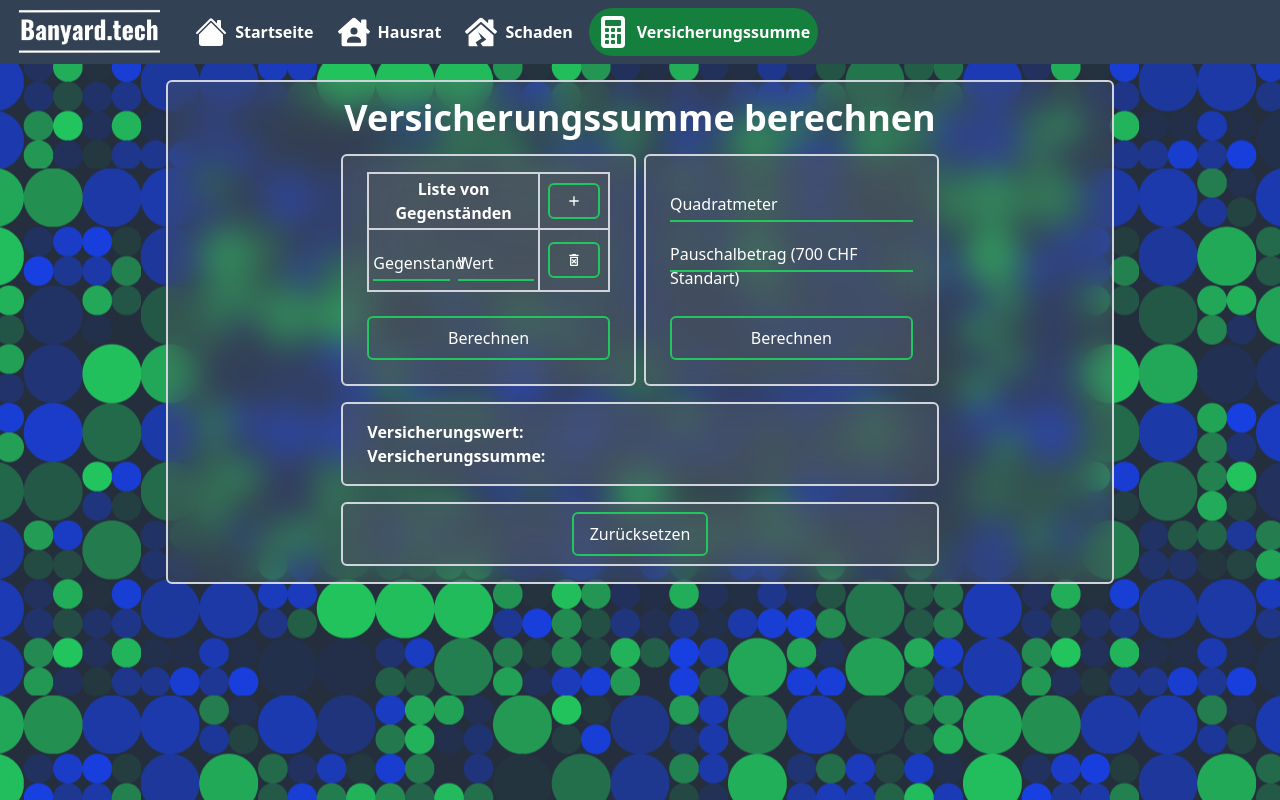
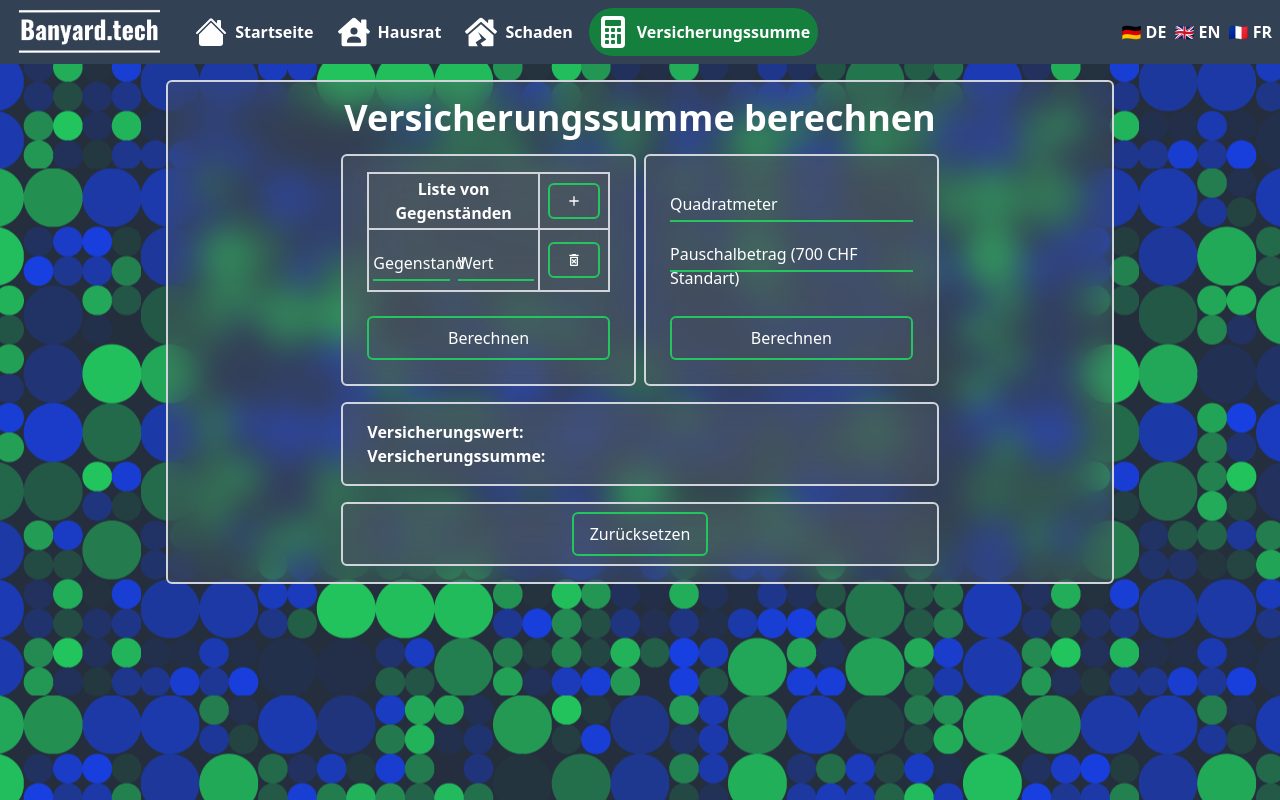
Before and after one commit to AelElliotBanyard/vs-rechner-banyard, a Next.js app in the folder CODE/: page /hausrat/versicherungssumme in a window 1280 px wide. Built offline with nearby package versions, Linux system fonts and the light colour scheme.

Commit message:
add language control to nav and styled

```diff
--- a/CODE/src/components/Navigation.tsx
+++ b/CODE/src/components/Navigation.tsx
@@ -4,7 +4,7 @@ import { BsCalculatorFill, BsHouseFill } from "react-icons/bs";
 import { useRouter } from "next/router";
 
 const Navigation = () => {
-  const router = useRouter();
+  const { locale, locales, asPath } = useRouter();
   let routes = [
     {
       name: "Startseite",
@@ -32,7 +32,11 @@ const Navigation = () => {
       <nav className="navigation">
         <div className="navLogo">
           <Link href="/">
-            <img src="/logo-big-dark-transparent.png" alt="Logo" className="logo" />
+            <img
+              src="/logo-big-dark-transparent.png"
+              alt="Logo"
+              className="logo"
+            />
           </Link>
         </div>
         <div className="navLinks">
@@ -41,8 +45,7 @@ const Navigation = () => {
               <p
                 key={index}
                 className={
-                  "linkParent " +
-                  (router.asPath === route.path ? "current" : "")
+                  "linkParent " + (asPath === route.path ? "current" : "")
                 }
               >
                 <Link className="link" href={route.path}>
@@ -52,6 +55,32 @@ const Navigation = () => {
             );
           })}
         </div>
+        <div className="navLang">
+          {locales
+            ? locales.map((l, i) => {
+                return (
+                  <span key={i}>
+                    <Link
+                      href={asPath}
+                      locale={l}
+                      dangerouslySetInnerHTML={{
+                        __html:
+                          (l === "en-GB"
+                            ? "&#127468;&#127463;"
+                            : l === "de-DE"
+                            ? "&#127465;&#127466;"
+                            : l === "fr-FR"
+                            ? "&#127467;&#127479;"
+                            : "") +
+                          " " +
+                          l.split("-")[0].toUpperCase(),
+                      }}
+                    />
+                  </span>
+                );
+              })
+            : ""}
+        </div>
       </nav>
     </>
   );
--- a/CODE/src/styles/globals.css
+++ b/CODE/src/styles/globals.css
@@ -39,6 +39,9 @@
   }
   .navigation > .navLinks > .linkParent.current > a.link > .navIcon {
     @apply stroke-white fill-white w-8 h-8;
+  }
+  .navigation > .navLang {
+    @apply flex gap-2 items-center text-white font-bold ml-auto mr-2;
   }
 
   .main {
```
